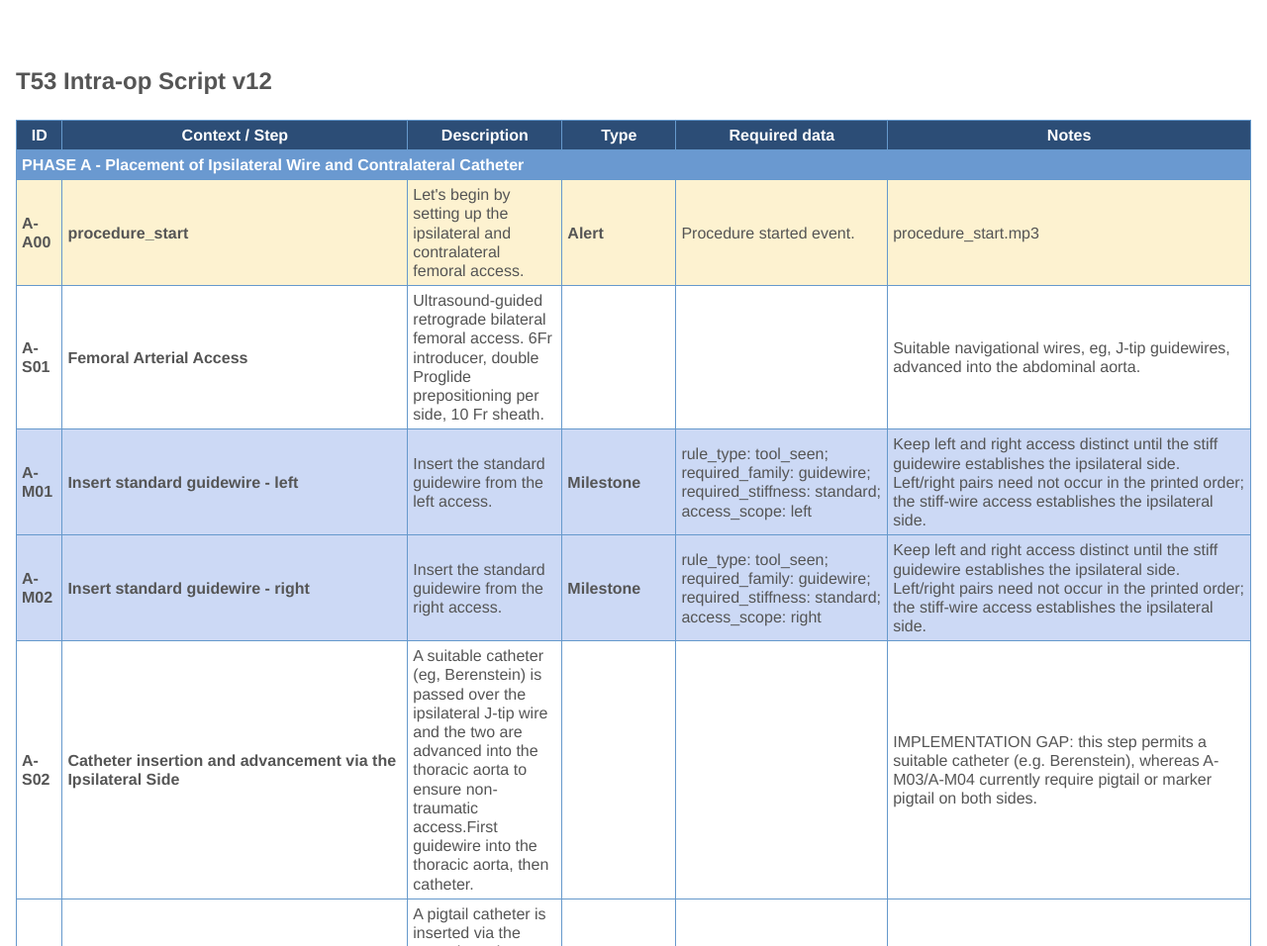
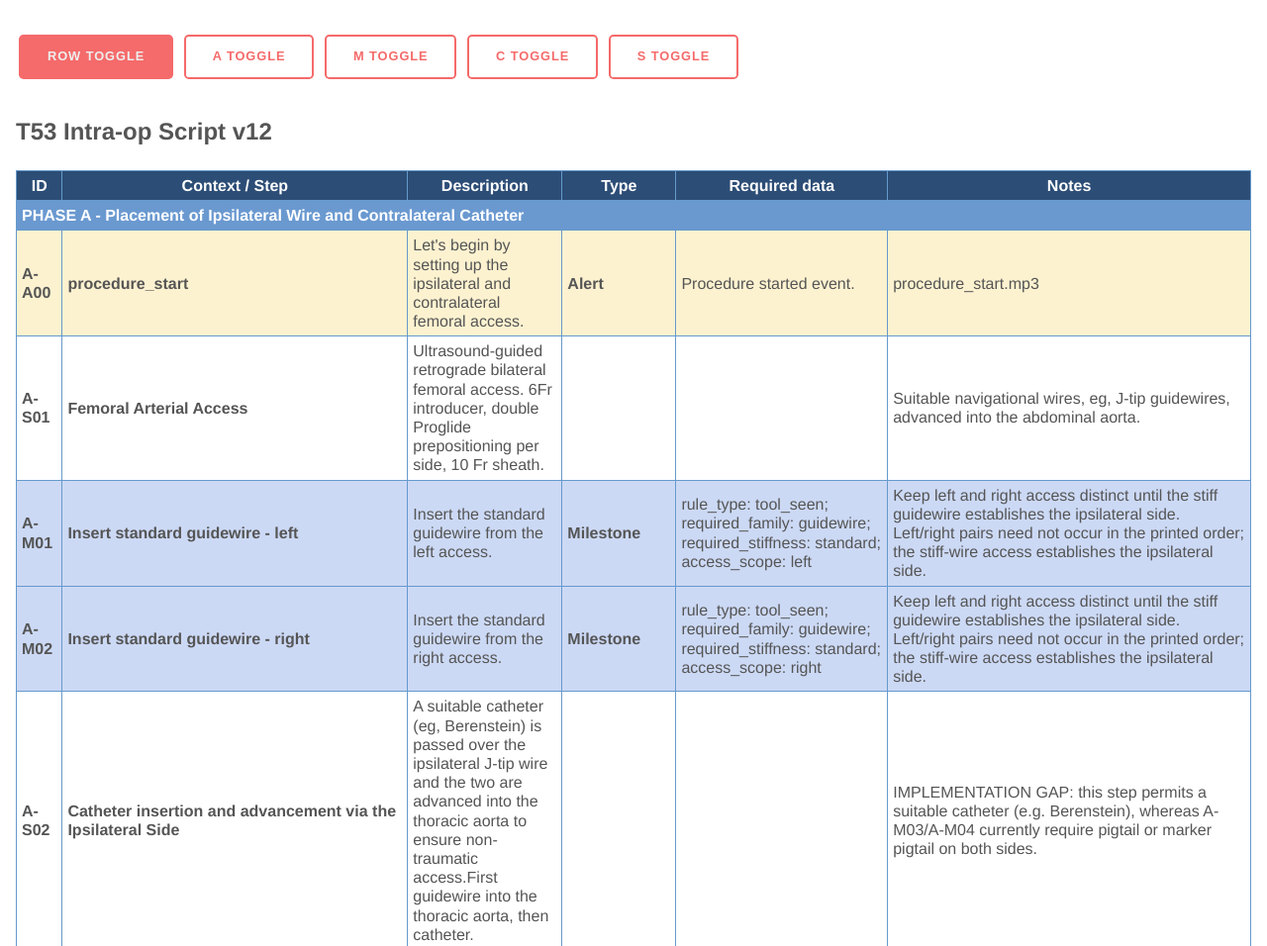
Before and after one commit to beninform/test-web-page, a website: page page02/docs/index.html in a window 1280 px wide. Shown: the top 956 px of the page at 99% size. Drawn offline with Linux system fonts and the light colour scheme.

Commit message:
Added toggle buttons for four row types

```diff
--- a/page02/docs/index.html
+++ b/page02/docs/index.html
@@ -3,7 +3,13 @@
   <head>
     <meta charset="utf-8" />
     <link rel="stylesheet" type="text/css" href="minimal-table.css" >
+    <link rel="stylesheet" type="text/css" href="minimal-inputs.css" >
     <title>Intra-op</title>
+    <button class='primary' id='toggleRows' onclick="toggleRows">Row toggle</button>
+    <button id='toggleA' onclick="toggleA">A toggle</button>
+    <button id='toggleM' onclick="toggleM">M toggle</button>
+    <button id='toggleC' onclick="toggleC">C toggle</button>
+    <button id='toggleS' onclick="toggleS">S toggle</button>
     <meta name="viewport" content="width=device-width, initial-scale=1">
 
   </head>
--- a/page02/docs/js/set-up-table.js
+++ b/page02/docs/js/set-up-table.js
@@ -1,6 +1,5 @@
 
 // Load JSON file using fetch API
-// const datafile = 'data/data.json';
 const datafile = 'data/Intra-op-Script-v12.json';
 fetch(datafile)
     .then(response => {
@@ -10,8 +9,6 @@ fetch(datafile)
         return response.json();
     })
     .then(data => {
-
-		// console.log(data);
 
 		const tableContainer = document.querySelector('#table-container');
 		const table = document.createElement('table');
@@ -23,18 +20,17 @@ fetch(datafile)
         table.appendChild(thead);
         table.appendChild(tbody);
 
-        const thWidths = [10, 20, 40, 8, 16, 16];
+        const thWidths = ['id', 'context', 'descr', 'type', 'reqd', 'notes'];
         const colCount = thWidths.length;
         const headers = data.tables[0].headers;
         headers.forEach((item, i) => {
         	const thEl = document.createElement('th');
         	thEl.textContent = item;
-        	thEl.setAttribute("style", `width:${thWidths[i]}%`)
+        	thEl.classList.add(thWidths[i])
 
         	thead.appendChild(thEl);
 
         })
-        // console.log(data.tables[0].rows);
 
         const rows = data.tables[0].rows;
 
@@ -50,19 +46,20 @@ fetch(datafile)
 	            	var cellLeft6 = cellText.slice(0, 6);
 	            	var cellLeft9 = cellText.slice(0, 9);
 	            	var cellText2 = cellText.slice(2, 3);
-	            	if (cellText2=='A') {
-		            	rowEl.setAttribute('bgcolor', '#fdf2d0')
+	            	if ((cellText2=='A') && (cellLeft6!='PHASE ')) {
+		            	rowEl.classList.add('alert');
 	            	} else if (cellText2=='M') {
-		            	rowEl.setAttribute('bgcolor', '#ccd9f5')
+		            	rowEl.classList.add('milestone');
 	            	} else if (cellText2=='C') {
-		            	rowEl.setAttribute('bgcolor', '#edcdcd')
+		            	rowEl.classList.add('check');
+	            	} else if (cellText2=='S') {
+		            	rowEl.classList.add('step');
 	            	}
 	            	if (cellLeft6=='PHASE ') {
-	            		rowEl.setAttribute('bgcolor', '#6a99d0')
-	            		rowEl.setAttribute('style', 'color: #fff')
+		            	rowEl.classList.add('phase');
 	            	}
 	            	if (cellLeft9=='The below') {
-	            		rowEl.setAttribute('bgcolor', '#ffff54')
+		            	rowEl.classList.add('yellow');
 	            	}
 
 	            	td.setAttribute('style', 'font-weight:bold');
@@ -85,11 +82,16 @@ fetch(datafile)
 
             		// IF it was not a full span row - don't break out of the headers loop
 	            	} else {
-	            		td.innerHTML = cellText;
+	            		const span = document.createElement('span');
+	            		span.innerHTML = cellText;
+	            		td.appendChild(span);
 	            		rowEl.appendChild(td);
 	            		if ((i==1) || (i==3)) {
 	            			td.setAttribute('style', 'font-weight:bold');
+	            		} else {
+	            			span.classList.add('detail-text');
 	            		}
+
 	            		return true;
 	            	}
 	            }
@@ -100,6 +102,55 @@ fetch(datafile)
             tbody.appendChild(rowEl);
         });
     })
+    .then(x => {
+		const toggleButton = document.getElementById('toggleRows');
+		const toggleA = document.getElementById('toggleA');
+		const toggleM = document.getElementById('toggleM');
+
+		const thead = document.getElementsByTagName('thead')[0];
+		const contextHead = thead.getElementsByTagName('th')[1]
+		const descrHead = thead.getElementsByTagName('th')[2]
+
+		const cellContents = document.querySelectorAll('.detail-text');
+		toggleButton.addEventListener('click', () => {
+			contextHead.classList.toggle('wide-context');
+			descrHead.classList.toggle('slim-descr');
+			cellContents.forEach(cell => {
+				cell.classList.toggle('hide');
+			})
+		})
+
+		const rowsA = document.querySelectorAll('.alert');
+		const rowsY = document.querySelectorAll('.yellow');
+		toggleA.addEventListener('click', () => {
+			rowsY.forEach(row => row.classList.toggle('hide'))
+			rowsA.forEach(row => {
+				row.classList.toggle('hide');
+			})
+		})
+
+		const rowsM = document.querySelectorAll('.milestone');
+		toggleM.addEventListener('click', () => {
+			rowsM.forEach(row => {
+				row.classList.toggle('hide');
+			})
+		})
+
+		const rowsC = document.querySelectorAll('.check');
+		toggleC.addEventListener('click', () => {
+			rowsC.forEach(row => {
+				row.classList.toggle('hide');
+			})
+		})
+
+		const rowsS = document.querySelectorAll('.step');
+		toggleS.addEventListener('click', () => {
+			rowsS.forEach(row => {
+				row.classList.toggle('hide');
+			})
+		})
+
+    })
     .catch(error => {
-        console.error('Error loading JSON:', error);
+        console.error('Error loading JSON and making table:', error);
     });
--- a/page02/docs/minimal-table.css
+++ b/page02/docs/minimal-table.css
@@ -36,3 +36,54 @@ table, th, td {
 th, td {
   padding: 5px;
 }
+
+.hide {
+  display: none;
+}
+
+
+.id {
+  width: 10%;
+}
+.context {
+  width: 20%;
+}
+.descr {
+  width: 40%;
+}
+.type {
+  width: 8%;
+}
+.reqd {
+  width: 16%;
+}
+.notes {
+  width: 16%;
+}
+.wide-context {
+  width: 40%;
+}
+.slim-descr {
+  width: 10%;
+}
+
+.alert {
+  background-color: #fdf2d0;
+}
+
+.milestone {
+  background-color: #ccd9f5;
+}
+
+.check {
+  background-color: #edcdcd;
+}
+
+.phase {
+  background-color: #6a99d0;
+  color: #fff;
+}
+
+.yellow {
+  background-color: #ffff54;
+}
```
